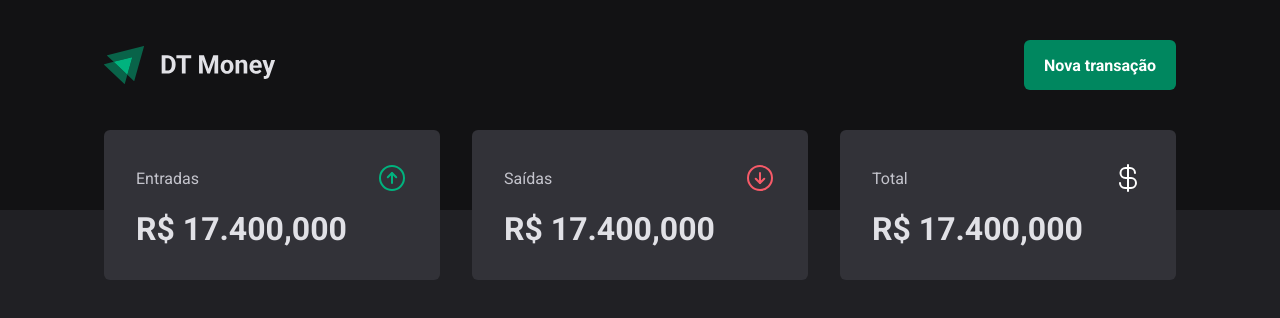
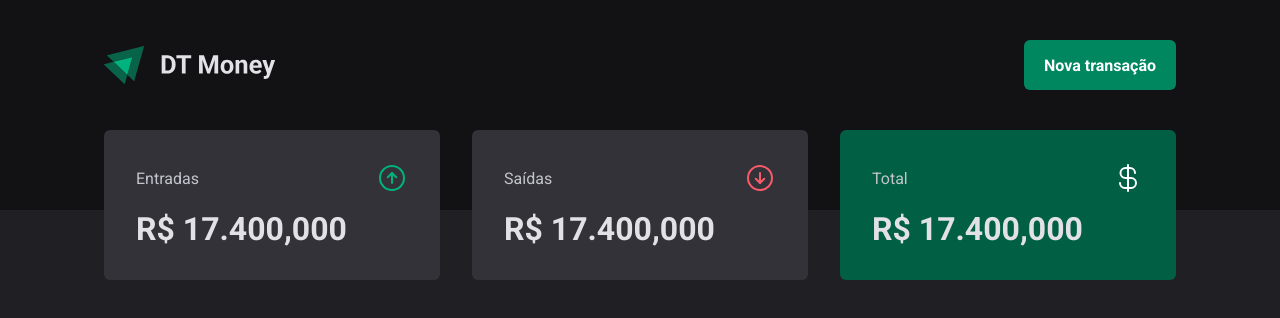
Before and after one commit to viniciusferreira7/dt-money, a React (Vite) app: page / in a window 1280 px wide. Shown: the top 318 px of the page. Built offline with nearby package versions, Linux system fonts and the light colour scheme.

Commit message:
style(summary): the summary was done separately from the CSS

```diff
--- a/src/components/Summary/index.tsx
+++ b/src/components/Summary/index.tsx
@@ -19,7 +19,7 @@
         </header>
         <strong>R$ 17.400,000</strong>
       </SummaryCard>
-      <SummaryCard>
+      <SummaryCard variant="green">
         <header>
           <span>Total</span>
           <CurrencyDollar size={32} color="#fff" />
--- a/src/components/Summary/styles.ts
+++ b/src/components/Summary/styles.ts
@@ -1,4 +1,4 @@
-import styled from 'styled-components'
+import styled, { css } from 'styled-components'
 
 export const SummaryContainer = styled.section`
   width: 100%;
@@ -12,8 +12,11 @@
 
   margin-top: -5rem;
 `
+interface SummaryCardProps {
+  variant?: 'green'
+}
 
-export const SummaryCard = styled.div`
+export const SummaryCard = styled.div<SummaryCardProps>`
   background-color: ${(props) => props.theme['gray-600']};
 
   border-radius: 6px;
@@ -32,4 +35,10 @@
     margin-top: 1rem;
     font-size: 2rem;
   }
+
+  ${(props) =>
+    props.variant === 'green' &&
+    css`
+      background: ${props.theme['green-700']};
+    `}
 `
```
